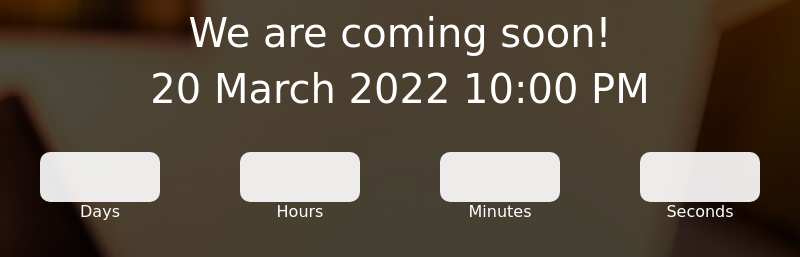
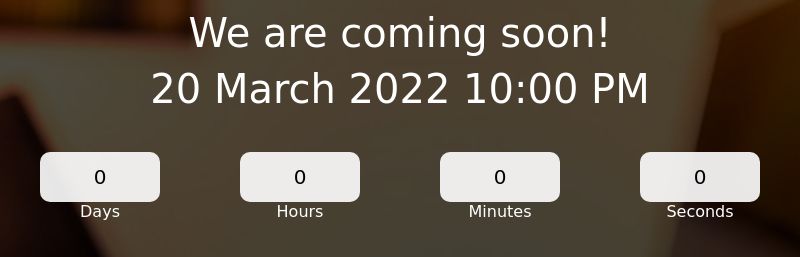
Before and after one commit to kumarkeshavbhardwaj/CountDown-JS, a plain HTML site: page index.html in a window 1280 px wide. Shown: the top 257 px of the page, 240-1040 px from the left. Drawn offline with Linux system fonts and the light colour scheme; a web font is replaced by a local one.

Commit message:
Value adding

```diff
--- a/custom.css
+++ b/custom.css
@@ -60,6 +60,7 @@ input{
     height: 50px;
     width: 60%;
     text-align: center;
+    font-size: 20px;
     /* display: block; */
 
 }
--- a/index.html
+++ b/index.html
@@ -15,22 +15,22 @@
             <div class="title">20 March 2022 10:00 PM</div>
             <div class="col">
                 <div>
-                    <input type="'text'" readonly>
+                    <input type="'text'" readonly value="0">
                     <br>
                     <label for="">Days</label>
                 </div>
                 <div>
-                    <input type="'text'" readonly>
+                    <input type="'text'" readonly value="0">
                     <br>
                     <label for="">Hours</label>
                 </div>
                 <div>
-                    <input type="'text'" readonly>
+                    <input type="'text'" readonly value="0">
                     <br>
                     <label for="">Minutes</label>
                 </div>
                 <div>
-                    <input type="'text'" readonly>
+                    <input type="'text'" readonly value="0">
                     <br>
                     <label for="">Seconds</label>
                 </div>
```
